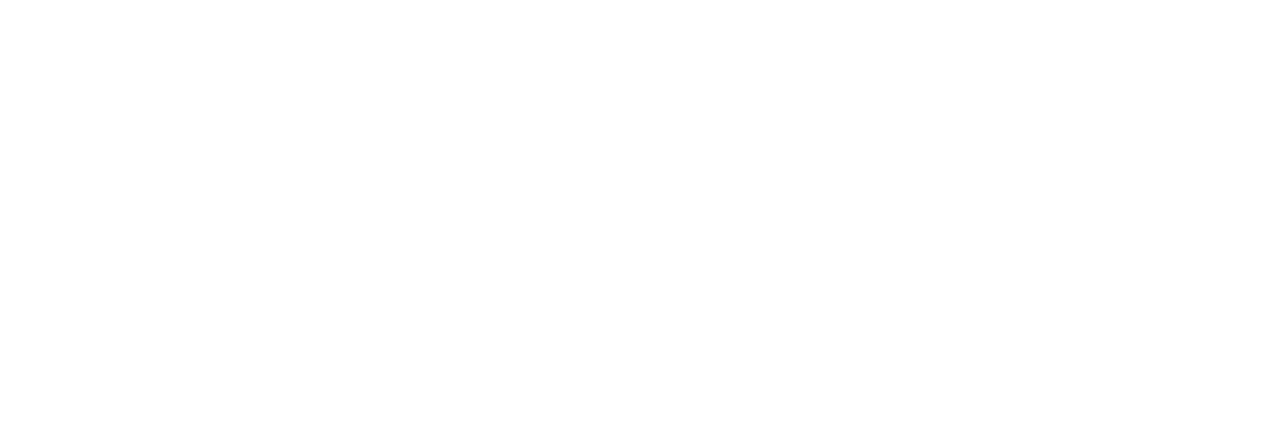
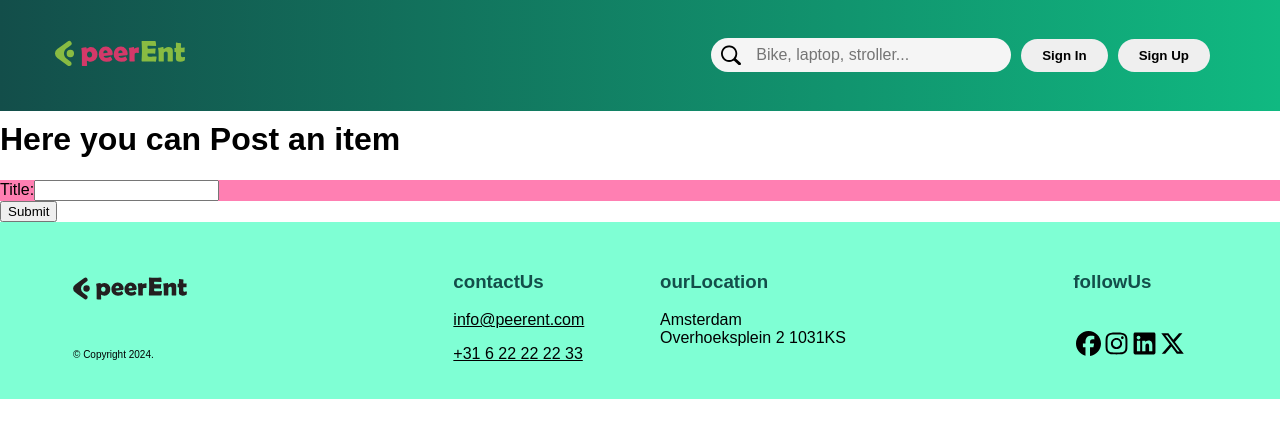
Before and after one commit to 29Kumait/HYF-B-45, a React app in the folder client/: page /post-item in a window 1280 px wide. Before the commit this address had no page. Shown: the top 438 px of the page. Built offline with nearby package versions, Linux system fonts and the light colour scheme.

Commit message:
created post an item form files for frontend

```diff
--- a/client/src/App.jsx
+++ b/client/src/App.jsx
@@ -4,6 +4,7 @@
 import "./App.css";
 import SignUp from "./pages/SignUp/SignUp";
 import SignIn from "./pages/SignIn/SignIn";
+import PostItem from "./pages/PostItem/PostItem";
 
 const App = () => {
   return (
@@ -12,6 +13,7 @@
         <Route path="/" element={<Home />} />
         <Route path="/sign-up" element={<SignUp />} />
         <Route path="/sign-in" element={<SignIn />} />
+        <Route path="/post-item" element={<PostItem />} />
       </Routes>
     </>
   );
--- /dev/null
+++ b/client/src/components/postItem/PostItemForm.css
@@ -0,0 +1,3 @@
+.form {
+  background-color: rgb(255, 127, 178);
+}
--- /dev/null
+++ b/client/src/components/postItem/PostItemForm.jsx
@@ -0,0 +1,38 @@
+import React, { useState } from "react";
+import "./PostItemForm.css";
+
+const PostItemForm = () => {
+  const [title, setTitle] = useState("");
+
+  // Function to handle changes in the title input field
+  const handleTitleChange = (event) => {
+    setTitle(event.target.value);
+  };
+
+  // Function to handle form submission
+  const handleSubmit = (event) => {
+    event.preventDefault();
+    // This is will be post request to the server later
+    // you can console log here see if it is working
+  };
+
+  return (
+    <div>
+      <form onSubmit={handleSubmit}>
+        <div className="form">
+          <label htmlFor="title">Title:</label>
+          <input
+            type="text"
+            id="title"
+            value={title}
+            onChange={handleTitleChange}
+            required
+          />
+        </div>
+        <button type="submit">Submit</button>
+      </form>
+    </div>
+  );
+};
+
+export default PostItemForm;
--- /dev/null
+++ b/client/src/pages/PostItem/PostItem.jsx
@@ -0,0 +1,18 @@
+import React from "react";
+import Header from "../../components/header/Header";
+import { Footer } from "../../components/footer/Footer";
+import PostItemForm from "../../components/postItem/PostItemForm";
+
+const PostItem = () => {
+  return (
+    <div>
+      <Header />
+      <h1>Here you can Post an item</h1>
+
+      <PostItemForm />
+      <Footer />
+    </div>
+  );
+};
+
+export default PostItem;
```
